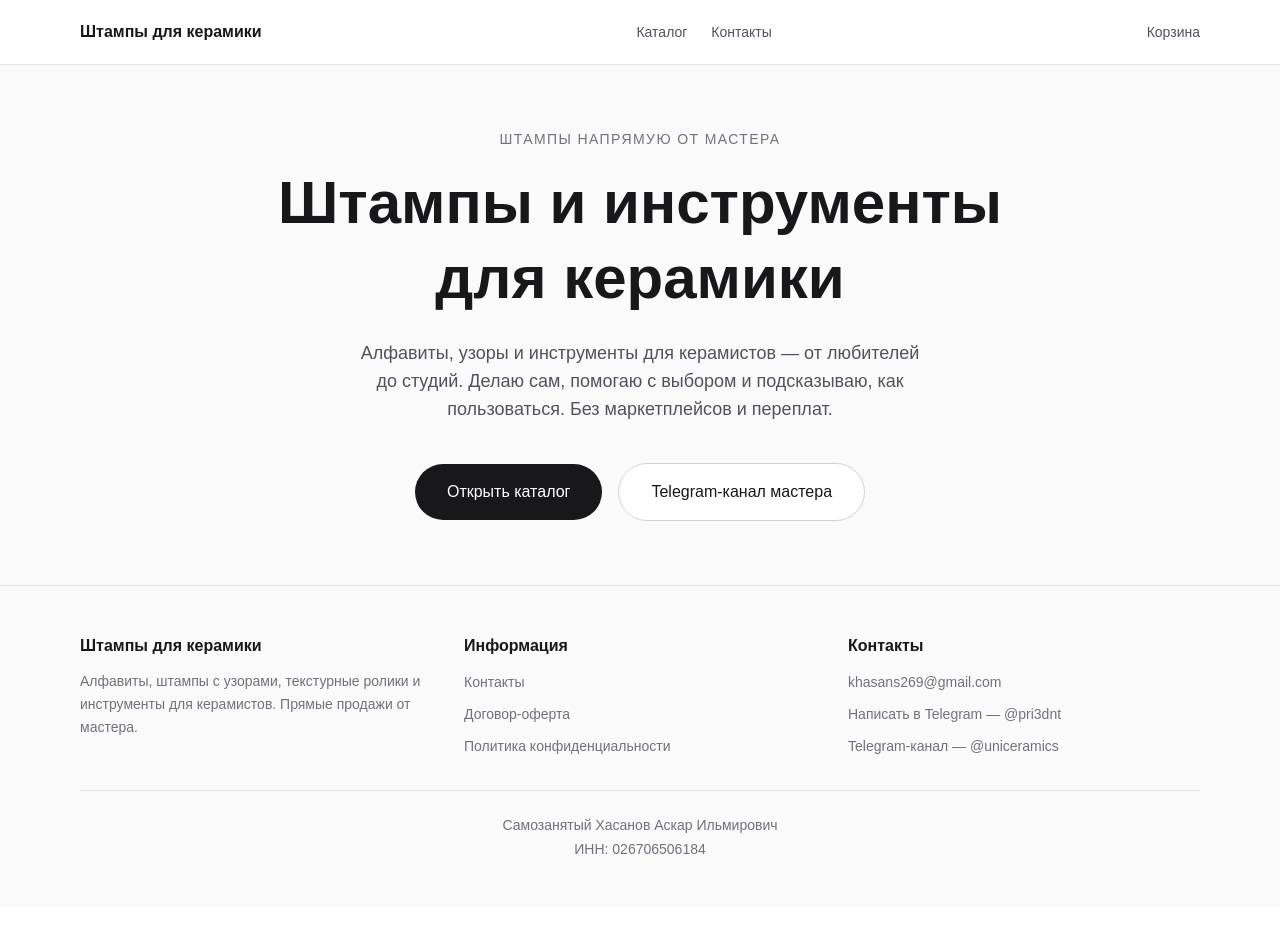
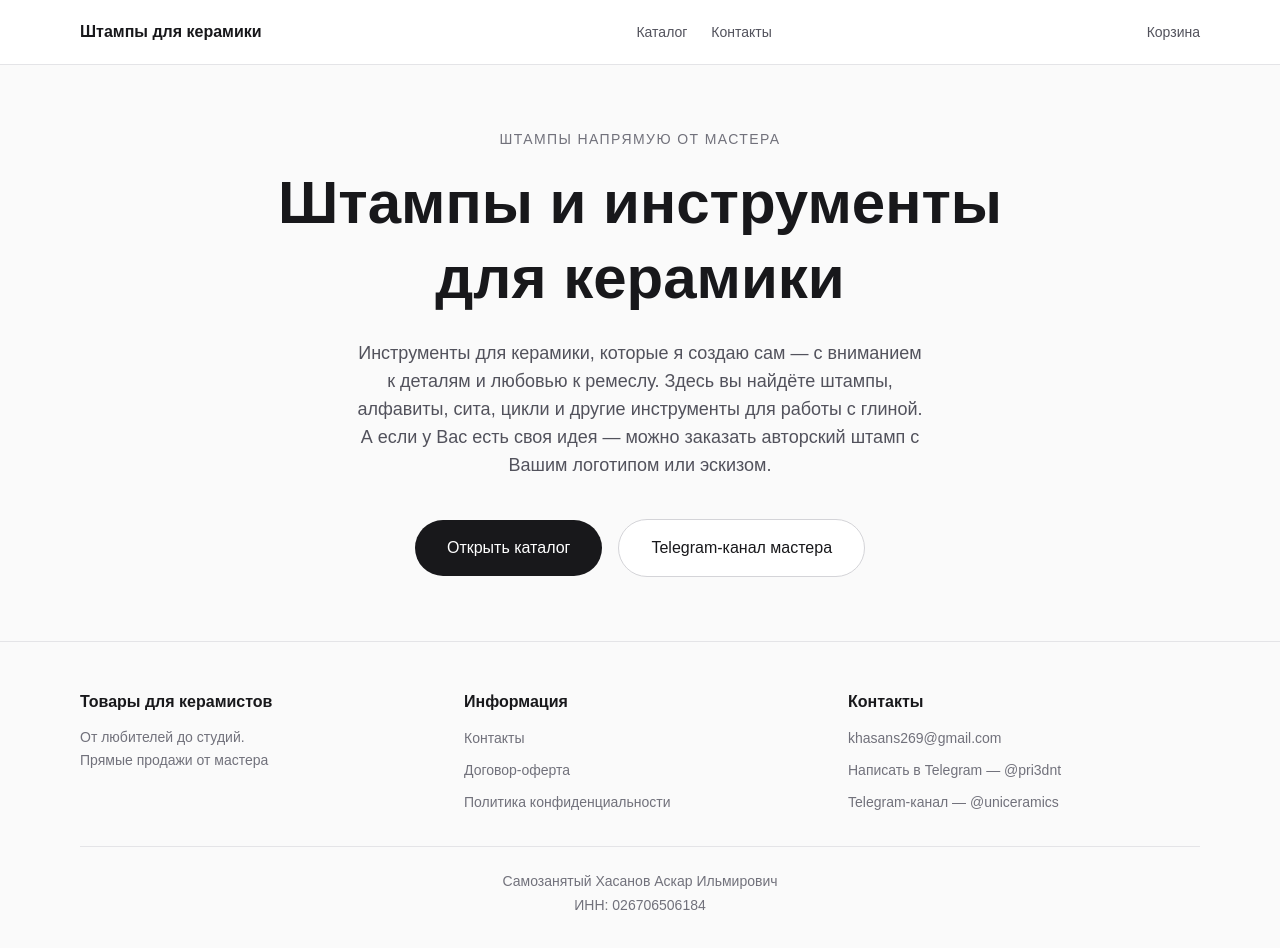
Before and after one commit to khasans269/stamps-shop, a Next.js app: page / in a window 1280 px wide. Shown: the top 948 px of the page. Before the commit the page ends 907 px from the top, so only its background shows below. Built offline with nearby package versions, Linux system fonts and the light colour scheme.

Commit message:
поправил главную страницу и описание внизу

```diff
--- a/app/page.tsx
+++ b/app/page.tsx
@@ -16,9 +16,9 @@ export default function Home() {
       </h1>
 
       <p className="mb-10 max-w-xl text-lg text-zinc-600">
-        Алфавиты, узоры и инструменты для керамистов — от любителей до студий.
-        Делаю сам, помогаю с выбором и подсказываю, как пользоваться. Без
-        маркетплейсов и переплат.
+        Инструменты для керамики, которые я создаю сам — с вниманием к деталям и любовью к ремеслу.
+        Здесь вы найдёте штампы, алфавиты, сита, цикли и другие инструменты для работы с глиной. А если у Вас есть своя идея — можно заказать авторский штамп с Вашим логотипом или эскизом.
+
       </p>
 
       <div className="flex flex-col items-center gap-4 sm:flex-row">
--- a/components/layout/Footer.tsx
+++ b/components/layout/Footer.tsx
@@ -11,11 +11,13 @@ export function Footer() {
           {/* Колонка 1: о магазине */}
           <div>
             <p className="mb-3 font-semibold text-zinc-900">
-              Штампы для керамики
+              Товары для керамистов
             </p>
             <p className="text-sm leading-relaxed text-zinc-500">
-              Алфавиты, штампы с узорами, текстурные ролики и инструменты для
-              керамистов. Прямые продажи от мастера.
+              От любителей до студий.
+            </p>
+            <p className="text-sm leading-relaxed text-zinc-500">
+              Прямые продажи от мастера
             </p>
           </div>
 
```
Also changed, not shown: 1 other file (tests, documents, lock files or other folders).
